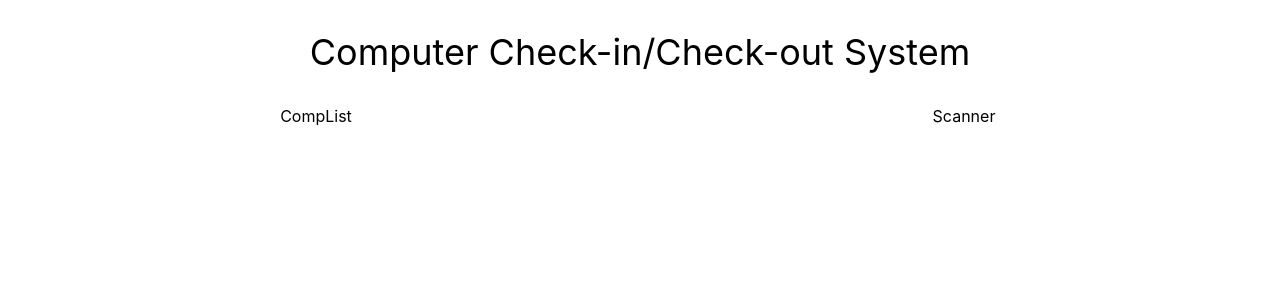
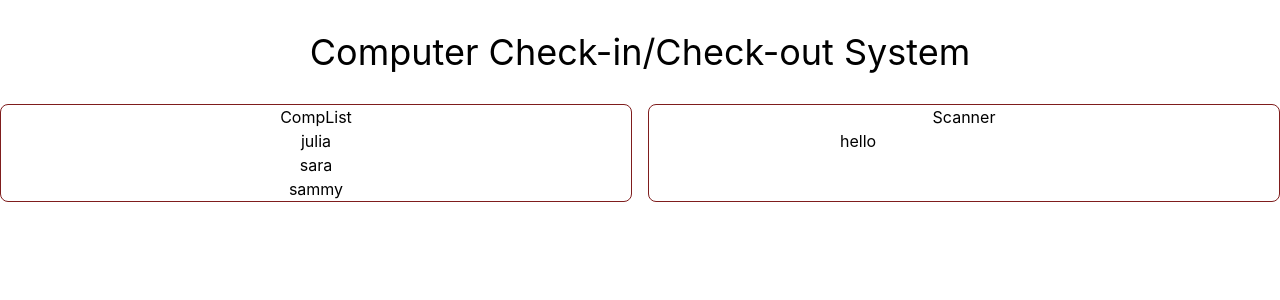
Before and after one commit to julia7hk/capstone-scanner, a React (Create React App) app: page /home in a window 1280 px wide. Shown: the top 300 px of the page. Built offline with nearby package versions, Linux system fonts and the light colour scheme.

Commit message:
worked on compList and scanner components

```diff
--- a/src/components/compList.js
+++ b/src/components/compList.js
@@ -1,5 +1,13 @@
 function CompList() {
-  return <h1>CompList</h1>;
+  const students = ["julia", "sara", "sammy"];
+  const listStudents = students.map((student) => <li>{student}</li>);
+
+  return (
+    <div className="border border-red-900 rounded-lg">
+      <h1>CompList</h1>
+      <ul>{listStudents}</ul>
+    </div>
+  );
 }
 
 export default CompList;
--- a/src/components/scanner.js
+++ b/src/components/scanner.js
@@ -1,5 +1,10 @@
 function Scanner() {
-  return <h1>Scanner</h1>;
+  return (
+    <div className="border border-red-900 rounded-lg">
+      <h1>Scanner</h1>
+      <input type="text" value="hello" />
+    </div>
+  );
 }
 
 export default Scanner;
```
